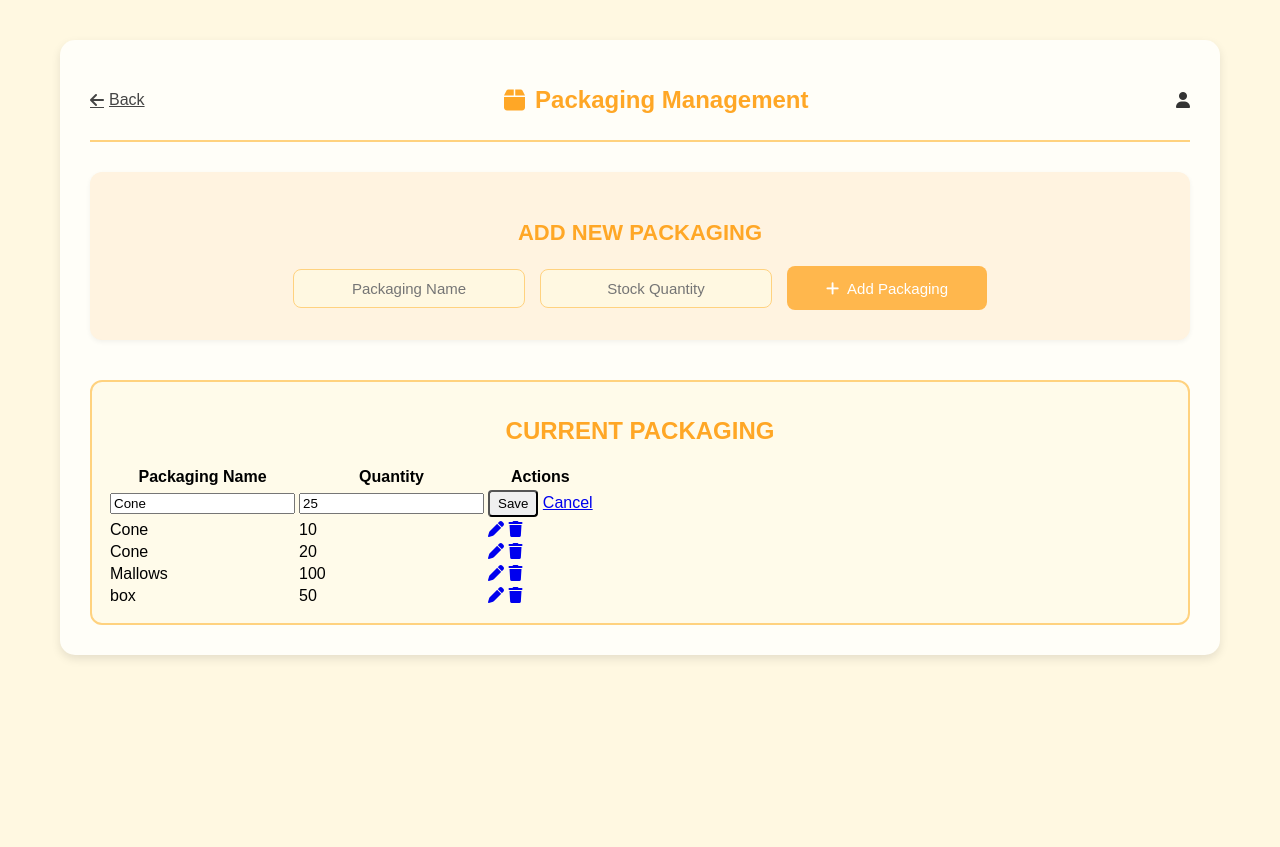
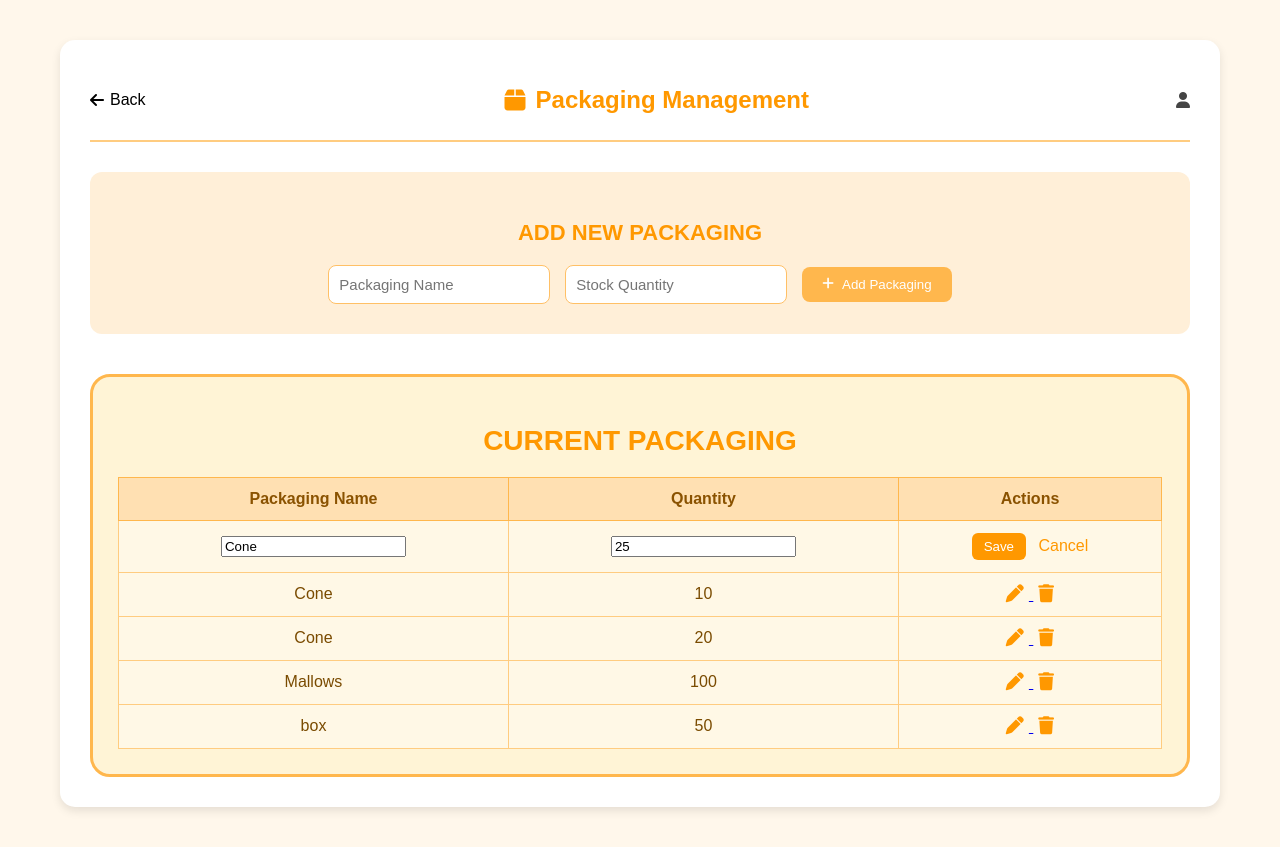
Before and after one commit to mgdejuan/Chillventory, a Django app: page /packaging/?edit=8 in a window 1280 px wide. Before the commit the page ends 659 px from the top, so only its background shows below. Run offline with Django 5.2, Linux system fonts and the light colour scheme; data comes from the database, SQL or seed files in the repository; both versions use the stored data as it was after the commit.

Commit message:
oks na packaging

```diff
--- a/dashboard/static/dashboard/css/packaging.css
+++ b/dashboard/static/dashboard/css/packaging.css
@@ -1,73 +1,68 @@
-/* --- General Layout --- */
+/* BODY */
 body {
     font-family: 'Poppins', sans-serif;
-  background-color: #fff8e1;
+    background-color: #fff7eb; /* soft peach background */
     margin: 0;
     padding: 0;
 }
 
+/* MAIN CONTAINER */
 .container {
     max-width: 1100px;
     margin: 40px auto;
-  background: #fffef8;
+    background: #fff;
     border-radius: 15px;
     box-shadow: 0 4px 10px rgba(0, 0, 0, 0.1);
     padding: 30px;
 }
 
-/* --- Header --- */
+/* HEADER */
 .header {
     display: flex;
+    justify-content: space-between;
     align-items: center;
-  justify-content: space-between;
-  border-bottom: 2px solid #ffd27f;
+    border-bottom: 2px solid #ffcc80;
+    margin-bottom: 20px;
     padding-bottom: 10px;
-  margin-bottom: 20px;
-  flex-wrap: wrap;
-  gap: 10px;
 }
 
 .header h1 {
     font-size: 24px;
-  color: #ffa726;
+    color: #ff9800;
     display: flex;
     align-items: center;
     gap: 10px;
 }
 
 .back-btn {
-  background: none;
-  border: none;
-  color: #444;
-  cursor: pointer;
+    text-decoration: none;
+    color: #000;
     font-size: 16px;
     display: flex;
     align-items: center;
-  gap: 5px;
+    gap: 6px;
 }
 
 .admin-profile {
     display: flex;
     align-items: center;
     gap: 8px;
-  color: #333;
+    color: #444;
 }
 
-/* --- Add Form Section --- */
+/* ADD FORM */
 .add-form {
+    background: #ffefd8;
+    padding: 30px;
     margin-top: 30px;
-  padding: 30px;
-  background: #fff3e0;
     border-radius: 12px;
-  box-shadow: 0 2px 5px rgba(0, 0, 0, 0.05);
     text-align: center;
 }
 
 .add-form h2 {
-  color: #ffa726;
+    color: #ff9800;
+    font-size: 22px;
     font-weight: 600;
-  margin-bottom: 20px;
-  font-size: 22px;
 }
 
 .add-form form {
@@ -75,182 +70,131 @@ body {
     justify-content: center;
     align-items: center;
     gap: 15px;
-  flex-wrap: nowrap;
-  flex-shrink: 0;
 }
 
 .add-form input {
-  padding: 10px 15px;
-  border: 1px solid #ffd27f;
+    padding: 10px;
+    border: 1px solid #ffc066;
     border-radius: 8px;
-  width: 200px;
-  text-align: center;
-  font-size: 15px;
-  background-color: #fff8e1;
-  color: #5a4039;
-}
-
-/* Date input */
-input[type="date"] {
-  width: 200px;
-  padding: 10px 15px;
-  border: 1px solid #d1bfa7;
-  border-radius: 8px;
-  font-size: 15px;
-  text-align: center;
-  background-color: #f5eddd;
-  color: #5a4039;
-}
-
-/* Remove number arrows */
-input[type=number]::-webkit-inner-spin-button,
-input[type=number]::-webkit-outer-spin-button {
-  -webkit-appearance: none;
-  margin: 0;
-}
-
-.add-btn {
-  background-color: #ffb74d;
-  color: white;
-  border: none;
-  border-radius: 8px;
-  padding: 10px 15px;
-  font-weight: 500;
-  cursor: pointer;
-  transition: 0.2s;
-  display: flex;
-  align-items: center;
-  justify-content: center;
-  gap: 8px;
-  height: 44px;
     width: 200px;
     font-size: 15px;
 }
 
-.add-btn:hover {
-  background-color: #ffa726;
+.add-btn {
+    background: #ffb74d;
+    border: none;
+    padding: 10px 20px;
+    border-radius: 8px;
+    color: white;
+    cursor: pointer;
+    display: flex;
+    align-items: center;
+    gap: 8px;
 }
 
-/* --- Table Section --- */
+.add-btn:hover {
+    background: #ffa726;
+}
+
+/* -------------------------
+      YELLOW TABLE STYLE
+-----------------------------*/
 .flavor-list {
-  background-color: #fffbea;
-  border: 2px solid #ffd27f;
-  border-radius: 12px;
+    background: #fff4d6;           /* soft yellow */
+    border: 3px solid #ffb74d;     /* orange border */
+    padding: 25px;
+    border-radius: 20px;
     margin-top: 40px;
-  padding: 15px;
-  overflow-x: auto;
 }
 
 .flavor-list h2 {
     text-align: center;
-  color: #ffa726;
+    font-size: 28px;
+    color: #ff9800;
+    margin-bottom: 20px;
+    font-weight: 700;
 }
 
-.packaging-list table {
+.flavor-list table {
     width: 100%;
     border-collapse: collapse;
-  margin-top: 15px;
-  min-width: 600px;
+    background: white;
+}
+
+/* HEADER */
+.flavor-list thead tr {
+    background: #ffe0b2;
+}
+
+.flavor-list th {
+    padding: 12px;
+    border: 1px solid #ffb74d;
+    font-weight: bold;
+    color: #8a5200;
     text-align: center;
 }
 
-.packaging-list th,
-.packaging-list td {
-  padding: 12px 15px;
-  border: 1px solid #ffe0b2;
-  vertical-align: middle;
+/* ROWS */
+.flavor-list td {
+    padding: 12px;
+    border: 1px solid #ffcc80;
+    text-align: center;
+    background: #fff8e6;
+    color: #7a4b00;
 }
 
-.packaging-list th {
-  background-color: #ffecb3;
-  text-align: center;
-  font-weight: 600;
+/* ACTION ICONS */
+.actions a i {
+    font-size: 18px;
+    color: #ff9800;
+    margin: 0 5px;
 }
 
-/* Table Cell Styles */
-.packagings-list td.packagings-name {
-  font-weight: 500;
-  color: #333;
+.actions a i:hover {
+    color: #f57c00;
 }
 
-.packagings-list td.packagings-price {
-  color: #27ae;
-  font-weight: 600;
+/* EDIT MODE */
+.inline-edit-form input {
+    width: 90%;
+    padding: 6px;
+    border: 1px solid #ffb74d;
+    border-radius: 6px;
 }
 
-.packagings-list td.packagings-stock {
-  color: #555;
-  font-weight: 500;
-}
-/* --- Actions --- */
-.actions a
-.actions button {
-  margin-right: 8px;
-  color: #ffa726;
-  text-decoration: none;
-  font-size: 16px;
+.save-btn {
+    background: #ff9800;
+    color: white;
+    padding: 6px 12px;
     border: none;
-  background: none;
+    border-radius: 6px;
     cursor: pointer;
 }
 
-.actions button {
-  border-radius: 4px;
-  padding: 4px 8px;
-  transition: 0.2s;
+.save-btn:hover {
+    background: #f57c00;
 }
 
-.actions .edit-btn {
-  background-color: #4CAF50;
+.cancel-btn {
+    margin-left: 8px;
+    color: #ff9800;
+    text-decoration: none;
 }
 
-.actions .delete-btn {
-  background-color: #f44336;
+/* NO DATA MESSAGE */
+.no-data {
+    padding: 20px;
+    text-align: center;
+    color: #ff9800;
+    font-style: italic;
 }
 
-.actions button:hover {
-  opacity: 0.85;
-}
-
-/* Empty message */
-.no-packagings {
-  text-align: center;
-  color: #777;
-  font-style: italic;
-  padding: 20px 0;
-}
-
-/* --- Responsive Fixes --- */
-@media (max-width: 1024px) {
-  .add-form form {
-    flex-wrap: wrap;
-  }
-
-  .add-form input,
-  .add-btn,
-  input[type="date"] {
-    width: 45%;
-  }
-}
-
+/* RESPONSIVE */
 @media (max-width: 768px) {
-  .header {
-    flex-direction: column;
-    align-items: flex-start;
-    gap: 10px;
-  }
-
   .add-form form {
       flex-direction: column;
   }
-
-  .add-form input,
-  .add-btn,
-  input[type="date"] {
+  .add-form input, .add-btn {
       width: 100%;
   }
-
-  .packaging-list table {
-    min-width: 100%;
 }
-}
--- a/dashboard/templates/dashboard/packaging.html
+++ b/dashboard/templates/dashboard/packaging.html
@@ -24,6 +24,7 @@
 <body>
 
   <div class="container">
+
     <!-- Header -->
     <header class="header">
       <a href="{% url 'home' %}" class="back-btn">
@@ -39,6 +40,7 @@
     <!-- Add Packaging Form -->
     <section class="add-form">
       <h2>ADD NEW PACKAGING</h2>
+
       <form method="POST" action="{% url 'add_packaging' %}">
         {% csrf_token %}
         <input type="text" name="name" placeholder="Packaging Name" required>
@@ -52,6 +54,7 @@
     <!-- Packaging Table -->
     <section class="flavor-list">
       <h2>CURRENT PACKAGING</h2>
+
       <table>
         <thead>
           <tr>
@@ -60,41 +63,56 @@
             <th>Actions</th>
           </tr>
         </thead>
+
         <tbody>
           {% for pack in packaging_list %}
           <tr>
+
             {% if packaging_to_edit and packaging_to_edit.id == pack.id %}
-                <form method="POST" action="{% url 'packaging' %}" class="inline-edit-form">
+              <!-- EDIT MODE -->
+              <td>
+                <form method="POST" action="{% url 'packaging' %}">
                   {% csrf_token %}
-                  <td>
-                    <input type="text" name="name" value="{{ pack.name }}">
+                  <input type="text" name="name" value="{{ pack.name }}" required>
               </td>
               <td>
-                    <input type="number" name="quantity" value="{{ pack.quantity }}">
+                  <input type="number" name="quantity" value="{{ pack.quantity }}" min="0" required>
               </td>
               <td class="actions">
-                  <button type="submit" name="action" value="update_packaging">Save</button>
+                  <input type="hidden" name="packaging_id" value="{{ pack.id }}">
+                  <button type="submit" name="action" value="update_packaging" class="save-btn">Save</button>
                   <a href="{% url 'packaging' %}" class="cancel-btn">Cancel</a>
-                    <input type="hidden" name="packaging_id" value="{{ pack.id }}">
+                </form>
               </td>
-                </form>
+
             {% else %}
+              <!-- NORMAL MODE -->
               <td>{{ pack.name }}</td>
               <td>{{ pack.quantity }}</td>
               <td class="actions">
-                  <a href="{% url 'packaging' %}?edit={{ pack.id }}" title="Edit"><i class="fa-solid fa-pen"></i></a>
+                <a href="{% url 'packaging' %}?edit={{ pack.id }}" class="edit-btn">
+                  <i class="fa-solid fa-pen"></i>
+                </a>
+
                 <a href="{% url 'delete_packaging' pack.id %}"
                    onclick="return confirm('Are you sure you want to delete {{ pack.name }}?')"
-                     title="Delete"><i class="fa-solid fa-trash"></i></a>
+                    class="delete-btn">
+                  <i class="fa-solid fa-trash"></i>
+                </a>
               </td>
             {% endif %}
+
           </tr>
           {% empty %}
-            <tr><td colspan="2" class="no-data">No packaging found.</td></tr>
+          <tr>
+            <td colspan="3" class="no-data">No packaging found.</td>
+          </tr>
           {% endfor %}
         </tbody>
       </table>
+
     </section>
   </div>
+
 </body>
 </html>
```
Also changed, not shown: db.sqlite3. Lines whose indentation alone changed are shown as unchanged.
